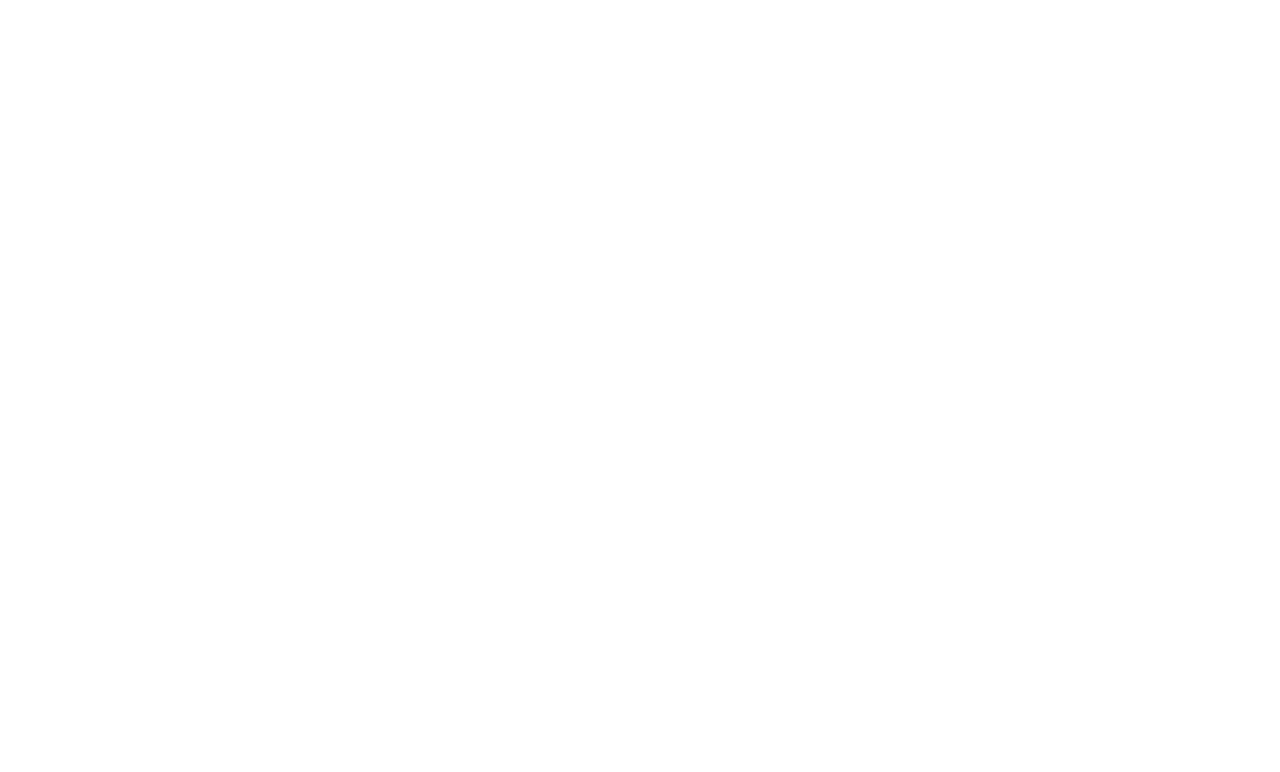
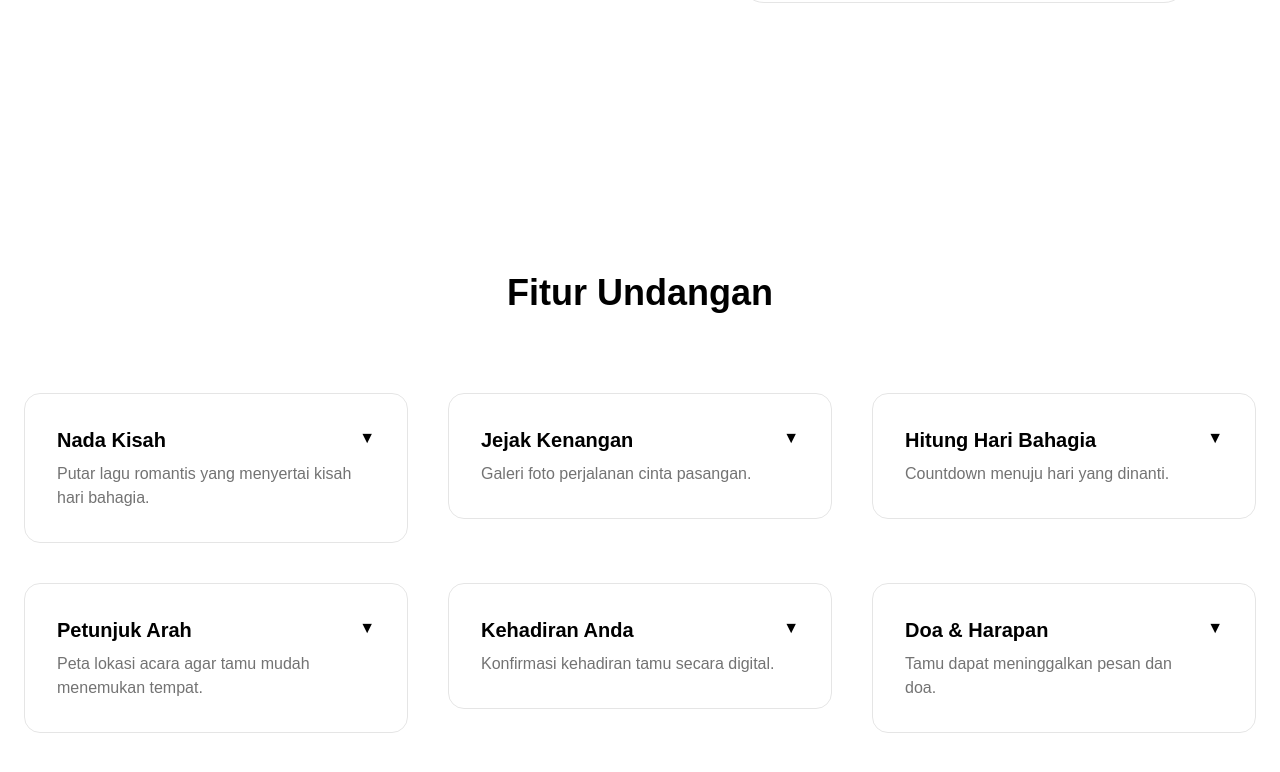
Before and after one commit to swakastudio/duajemari, a Next.js app: page / in a window 1280 px wide. Shown: the part 728-1500 px from the top of the page. Before the commit the page ends 873 px from the top, so only its background shows below. Built offline with nearby package versions, Linux system fonts and the light colour scheme.

Commit message:
update fitur dropdown dan countdown preview

```diff
--- a/app/page.tsx
+++ b/app/page.tsx
@@ -1,53 +1,53 @@
-import Image from "next/image"
 import Link from "next/link"
+import Reveal from "@/components/Reveal"
+import FeatureCard from "@/components/FeatureCard"
 
 export default function Home() {
   return (
-    <main className="min-h-screen bg-white text-black flex items-center px-6">
+    <main className="bg-white text-black">
 
-      <div className="max-w-7xl mx-auto grid md:grid-cols-2 gap-12 items-center">
+      {/* HERO SECTION */}
+
+      <section className="min-h-screen flex items-center pt-24 px-6">
+
+        <div className="max-w-7xl mx-auto grid md:grid-cols-2 gap-16 items-center">
 
           {/* LEFT CONTENT */}
 
           <div className="space-y-8">
 
-          {/* HEADLINE */}
-
-          <h1 className="text-5xl md:text-6xl font-semibold leading-tight tracking-tight">
+            <h1 className="text-5xl md:text-6xl font-semibold leading-tight">
 
               Kisah Baru{" "}
 
               <Link
                 href="/product"
-              className="hero-link text-[#ff4d6d]"
+                className="hero-link"
               >
                 Dimulai
               </Link>
 
-            <br/>
+              <br />
 
               Dari Sebuah Undangan
 
             </h1>
 
-
-          {/* SUBTEXT */}
-
             <p className="text-lg text-neutral-500 max-w-lg leading-relaxed">
-            Rayakan hari paling berharga dengan undangan digital yang elegan,
-            personal, dan siap dibagikan ke semua tamu.
+              Rayakan hari paling berharga dengan undangan digital
+              yang elegan, personal, dan siap dibagikan ke semua tamu.
             </p>
 
 
-          {/* BUTTON */}
+            {/* BUTTONS */}
 
-          <div className="flex gap-4 flex-wrap">
+            <div className="flex flex-wrap gap-4">
 
               <Link
                 href="/product"
                 className="px-8 py-3 bg-black text-white rounded-full hover:opacity-90 transition"
               >
-              Buat Undangan
+                Pesan Undangan
               </Link>
 
               <Link
@@ -76,6 +76,79 @@ export default function Home() {
 
         </div>
 
+      </section>
+
+
+
+      {/* SECTION FITUR */}
+
+      <section className="py-32 px-6">
+
+        <div className="max-w-7xl mx-auto">
+
+          <h2 className="text-3xl md:text-4xl font-semibold text-center mb-20">
+            Fitur Undangan
+          </h2>
+
+
+          {/* GRID FITUR */}
+
+          <div className="grid md:grid-cols-3 gap-10">
+
+            <Reveal delay={0}>
+              <FeatureCard
+                title="Nada Kisah"
+                description="Putar lagu romantis yang menyertai kisah hari bahagia."
+                link="#"
+              />
+            </Reveal>
+
+            <Reveal delay={100}>
+              <FeatureCard
+                title="Jejak Kenangan"
+                description="Galeri foto perjalanan cinta pasangan."
+                link="#"
+              />
+            </Reveal>
+
+            <Reveal delay={200}>
+              <FeatureCard
+                title="Hitung Hari Bahagia"
+                description="Countdown menuju hari yang dinanti."
+                link="#"
+              />
+            </Reveal>
+
+            <Reveal delay={300}>
+              <FeatureCard
+                title="Petunjuk Arah"
+                description="Peta lokasi acara agar tamu mudah menemukan tempat."
+                link="#"
+              />
+            </Reveal>
+
+            <Reveal delay={400}>
+              <FeatureCard
+                title="Kehadiran Anda"
+                description="Konfirmasi kehadiran tamu secara digital."
+                link="#"
+              />
+            </Reveal>
+
+            <Reveal delay={500}>
+              <FeatureCard
+                title="Doa & Harapan"
+                description="Tamu dapat meninggalkan pesan dan doa."
+                link="#"
+              />
+            </Reveal>
+
+          </div>
+
+        </div>
+
+      </section>
+
     </main>
   )
 }
--- /dev/null
+++ b/components/FeatureCard.tsx
@@ -0,0 +1,77 @@
+"use client"
+
+import { useState } from "react"
+
+export default function FeatureCard({
+  title,
+  description,
+  link,
+}: {
+  title: string
+  description: string
+  link: string
+}) {
+
+  const [open, setOpen] = useState(false)
+
+  return (
+    <div
+      className={`border border-neutral-200 rounded-2xl p-8 transition-all duration-300 cursor-pointer
+      hover:shadow-xl hover:-translate-y-1 hover:border-[#ff4d6d]`}
+      onClick={() => setOpen(!open)}
+    >
+
+      <div className="flex justify-between items-start">
+
+        <div>
+
+          <h3 className="text-xl font-semibold mb-2">
+            {title}
+          </h3>
+
+          <p className="text-neutral-500">
+            {description}
+          </p>
+
+        </div>
+
+        <span
+          className={`transition-transform duration-300 ${
+            open ? "rotate-180" : ""
+          }`}
+        >
+          ▼
+        </span>
+
+      </div>
+
+
+      {/* DROPDOWN */}
+
+      <div
+        className={`overflow-hidden transition-all duration-500 ${
+          open ? "max-h-96 mt-6 opacity-100" : "max-h-0 opacity-0"
+        }`}
+      >
+
+        <div className="border-t pt-6 text-sm text-neutral-500">
+
+          <p className="mb-3">
+            Lihat contoh fitur ini:
+          </p>
+
+          <a
+            href={link}
+            target="_blank"
+            className="text-[#ff4d6d] underline"
+          >
+            Buka Preview
+          </a>
+
+        </div>
+
+      </div>
+
+    </div>
+  )
+}
--- /dev/null
+++ b/components/Reveal.tsx
@@ -0,0 +1,45 @@
+"use client"
+
+import { useEffect, useRef, useState } from "react"
+
+export default function Reveal({
+  children,
+  delay = 0,
+}: {
+  children: React.ReactNode
+  delay?: number
+}) {
+  const ref = useRef<HTMLDivElement>(null)
+  const [visible, setVisible] = useState(false)
+
+  useEffect(() => {
+    const observer = new IntersectionObserver(
+      ([entry]) => {
+        if (entry.isIntersecting) {
+          setVisible(true)
+        }
+      },
+      { threshold: 0.2 }
+    )
+
+    if (ref.current) observer.observe(ref.current)
+
+    return () => observer.disconnect()
+  }, [])
+
+  return (
+    <div
+      ref={ref}
+      style={{
+        transitionDelay: `${delay}ms`,
+      }}
+      className={`transition-all duration-700 ${
+        visible
+          ? "opacity-100 translate-y-0"
+          : "opacity-0 translate-y-10"
+      }`}
+    >
+      {children}
+    </div>
+  )
+}
```
Lines whose indentation alone changed are shown as unchanged.
